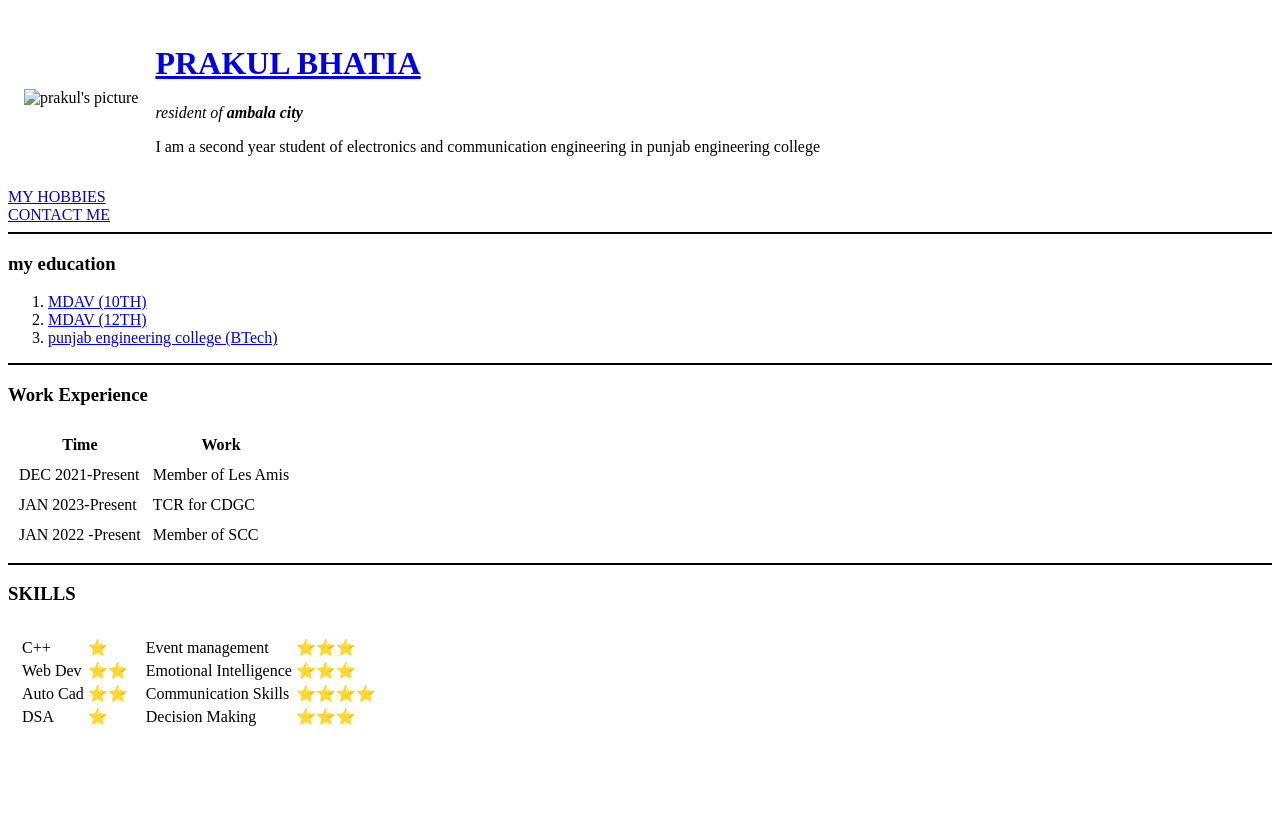
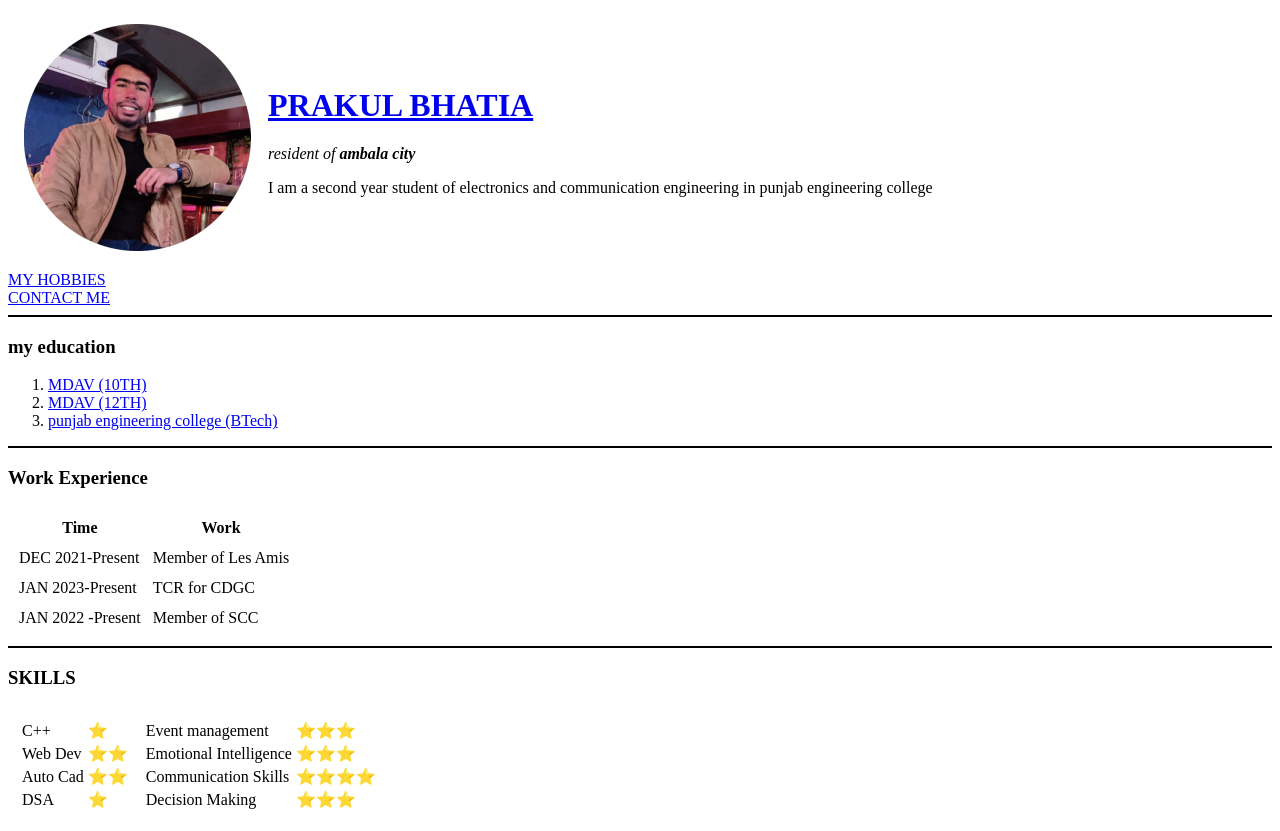
Before and after one commit to prakul1562/CV, a plain HTML site: page index.html in a window 1280 px wide. Before the commit the page ends 800 px from the top, so only its background shows below. Drawn offline with Linux system fonts and the light colour scheme.

Commit message:
Update index.html

```diff
--- a/index.html
+++ b/index.html
@@ -5,7 +5,7 @@
 </head>
 <body>
     <table cellspacing="15">
-        <td><img src="prakul2.png" alt ="prakul's picture"></td>
+        <td><img src="prakul.png" alt ="prakul's picture"></td>
         <td>
             <h1><a href="https://www.instagram.com/prakul_bhatia/">PRAKUL BHATIA</a></h1>
             <p> <em>resident of <strong>ambala city</strong></em></p>
```
